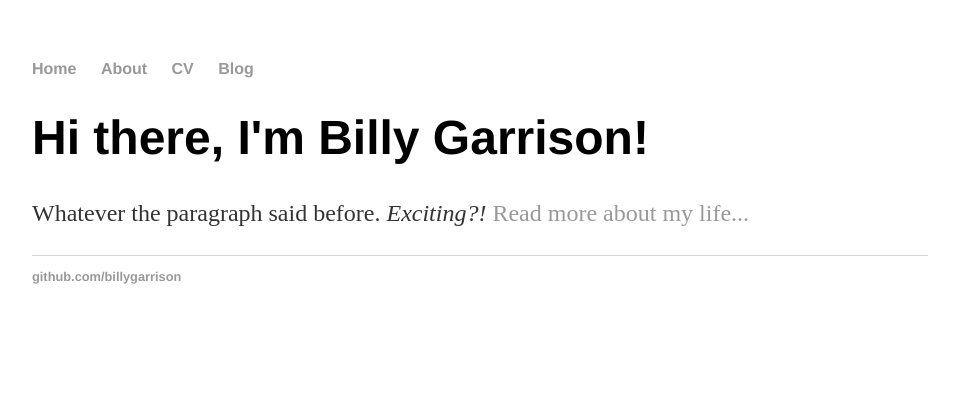
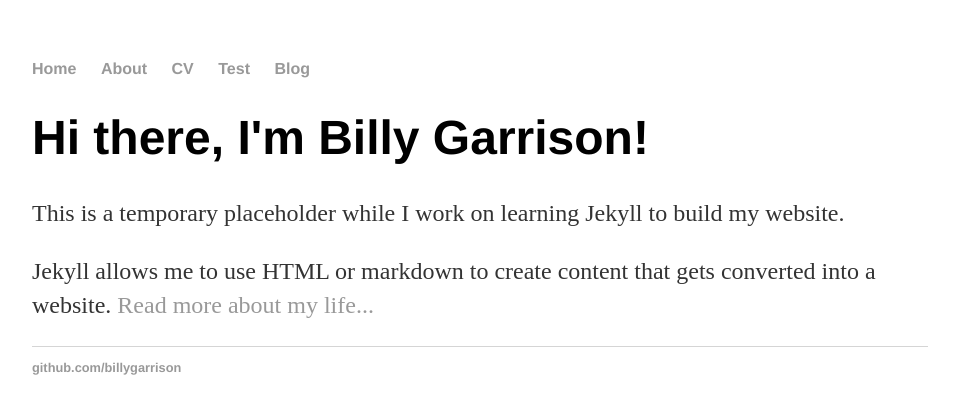
Before and after one commit to billygarrison/billygarrison.github.io, a Jekyll site: the page built from index.html, in a window 1280 px wide. Shown: the top 414 px of the page, without its empty margins (160-1119 px from the left). Built offline with Jekyll 4.4.1, drawn with Linux system fonts in a browser that asks for light colours.

```diff
--- a/_config.yml
+++ b/_config.yml
@@ -1,3 +1,3 @@
 name: Billy Garrison
 markdown: kramdown
-permalink: /blog/:year/:month/:day/:title
+permalink: /:year/:month/:day/:title
--- a/_layouts/default.html
+++ b/_layouts/default.html
@@ -11,6 +11,7 @@
 	        		<li><a href="/">Home</a></li>
 		        	<li><a href="/about">About</a></li>
 	        		<li><a href="/cv">CV</a></li>
+	        		<li><a href="/test">Test</a></li>
 	        		<li><a href="/blog">Blog</a></li>
 	    		</ul>
 			</nav>
--- a/css/main.css
+++ b/css/main.css
@@ -21,6 +21,8 @@ a:hover {
 }
 h1 {
     font-size: 3em;
+}
+h1, h2, h3, h4, h5, h6 {
     font-family:'Helvetica', 'Arial', 'Sans-Serif';
 }
 p {
--- a/index.html
+++ b/index.html
@@ -4,7 +4,8 @@ title: Billy Garrison
 ---
 <div class="blurb">
 	<h1>Hi there, I'm Billy Garrison!</h1>
-	<p>Whatever the paragraph said before. <em>Exciting?!</em> <a href="/about">Read more about my life...</a></p>
+	<p>This is a temporary placeholder while I work on learning Jekyll to build my website.</p>
+	<p>Jekyll allows me to use HTML or markdown to create content that gets converted into a website. <a href="/about">Read more about my life...</a></p>
 </div><!-- /.blurb -->
 <!--
 <!DOCTYPE html>
```
Also changed, not shown: _posts/2021-06-22-update.md (added, +10 -0 lines), about.md (added, +15 -0 lines), cv.md (added, +21 -0 lines), test.html (added, +8 -0 lines).
